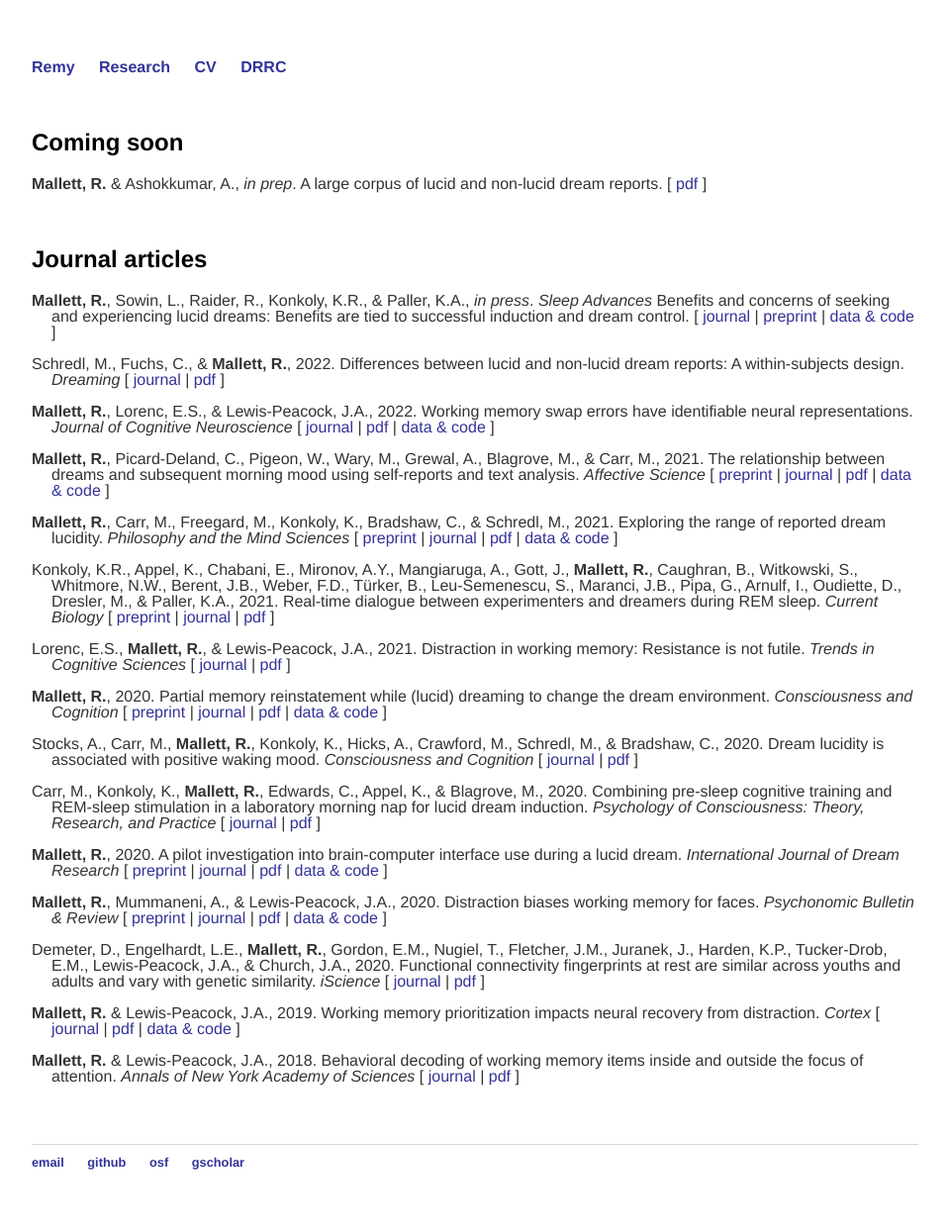
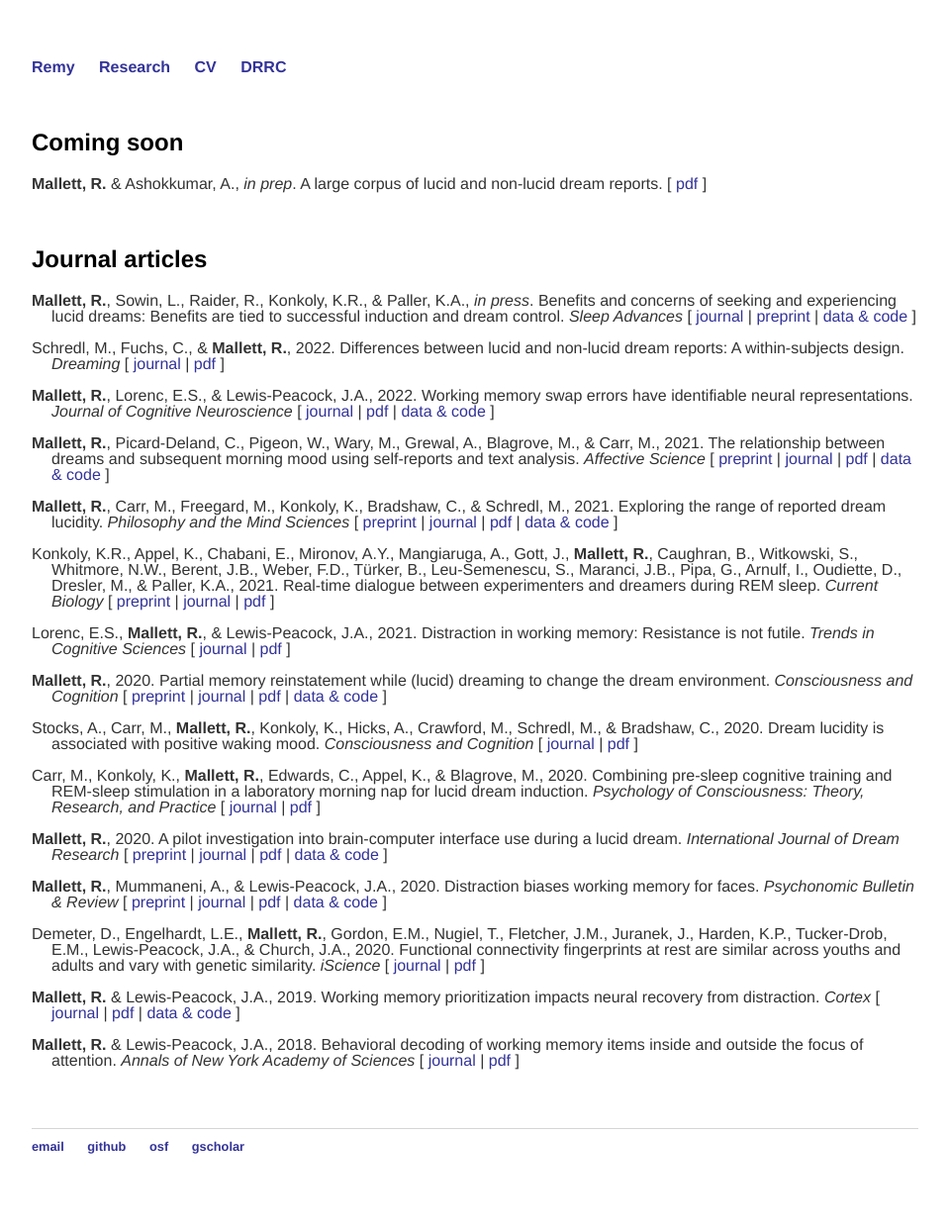
Before and after one commit to remrama/remrama.github.io, a Jekyll site: the page built from research/index.html, in a window 1280 px wide. Shown: the whole page at 99% size, without its empty margins (160-1119 px from the left). Built offline with Jekyll 4.4.1, drawn with Linux system fonts in a browser that asks for light colours.

```diff
--- a/research/index.html
+++ b/research/index.html
@@ -16,7 +16,7 @@ title: Research
     <h2>Journal articles</h2>
 
     <p class="hanging">
-        <strong>Mallett, R.</strong>, Sowin, L., Raider, R., Konkoly, K.R., & Paller, K.A., <em>in press</em>. <em>Sleep Advances</em> Benefits and concerns of seeking and experiencing lucid dreams: Benefits are tied to successful induction and dream control. [ <a href="https://doi.org/10.1093/sleepadvances/zpac027">journal</a> | <a href="https://doi.org/10.31234/osf.io/6ub4d">preprint</a> | <a href="https://osf.io/bce8y/">data & code</a> ]
+        <strong>Mallett, R.</strong>, Sowin, L., Raider, R., Konkoly, K.R., & Paller, K.A., <em>in press</em>. Benefits and concerns of seeking and experiencing lucid dreams: Benefits are tied to successful induction and dream control. <em>Sleep Advances</em> [ <a href="https://doi.org/10.1093/sleepadvances/zpac027">journal</a> | <a href="https://doi.org/10.31234/osf.io/6ub4d">preprint</a> | <a href="https://osf.io/bce8y/">data & code</a> ]
     </p>
 
     <p class="hanging">
```
